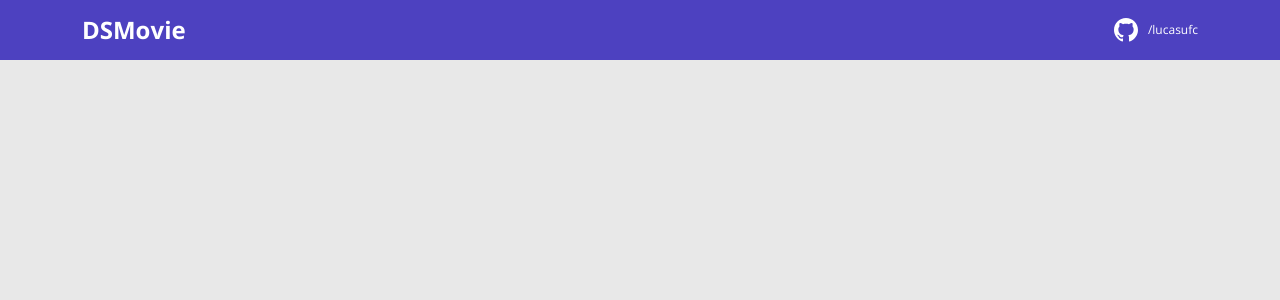
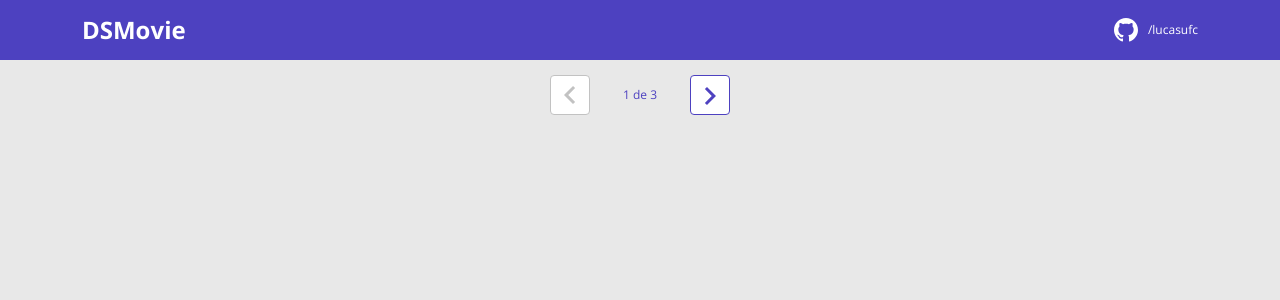
Before and after one commit to lucasufc/Dsmovie, a React (Create React App) app in the folder frontend/: page / in a window 1280 px wide. Shown: the top 300 px of the page. Built offline with nearby package versions, Linux system fonts and the light colour scheme.

Commit message:
add: pagination and form layouts

```diff
--- a/frontend/package.json
+++ b/frontend/package.json
@@ -10,9 +10,11 @@
     "@types/node": "^16.7.13",
     "@types/react": "^17.0.20",
     "@types/react-dom": "^17.0.9",
+    "@types/react-router-dom": "5.3.2",
     "bootstrap": "5.1.3",
     "react": "^17.0.2",
     "react-dom": "^17.0.2",
+    "react-router-dom": "6.2.1",
     "react-scripts": "5.0.0",
     "typescript": "^4.4.2",
     "web-vitals": "^2.1.0"
--- a/frontend/src/App.tsx
+++ b/frontend/src/App.tsx
@@ -1,8 +1,17 @@
-import { Navbar } from "./components/Navbar";
-
+import { Listing, Form } from "./pages/index";
+import { Navbar } from "./components/navbar/Navbar";
+import { BrowserRouter, Routes, Route } from 'react-router-dom'
 function App() {
     return(
-        <Navbar></Navbar>
+        <BrowserRouter>
+            <Navbar/>
+            <Routes>
+                <Route path="/" element={<Listing />} />
+                <Route path="/form">
+                    <Route path=":movieId" element={<Form />}/>
+                </Route>
+            </Routes>
+        </BrowserRouter>
     )
 }
 
--- /dev/null
+++ b/frontend/src/components/pagination/Pagination.css
@@ -0,0 +1,53 @@
+.dsmovie-pagination-container {
+    padding: 15px 0;
+    display: flex;
+    justify-content: center;
+    align-items: center;
+}
+
+.dsmovie-pagination-box {
+    width: 180px;
+    display: flex;
+    justify-content: space-between;
+    align-items: center;
+}
+
+.dsmovie-pagination-box form {
+    width: 100%;
+    display: flex;
+}
+
+.dsmovie-pagination-button {
+    width: 40px;
+    height: 40px;
+    border-radius: 4px;
+    background-color: #fff;
+    display: flex;
+    justify-content: center;
+    align-items: center;
+    border: 1px solid var(--color-primary);
+    cursor: pointer;
+}
+
+.dsmovie-pagination-button svg {
+    filter: brightness(0) saturate(100%) invert(26%) sepia(19%) saturate(7395%) hue-rotate(234deg) brightness(89%) contrast(92%);
+}
+
+.dsmovie-pagination-button:disabled {
+    border: 1px solid #c2c2c2;
+    cursor: unset;
+}
+
+.dsmovie-pagination-button:disabled svg {
+    filter: none;
+}
+
+.dsmovie-pagination-container p {
+    margin: 0;
+    font-size: 12px;
+    color: var(--color-primary);
+}
+
+.dsmovie-flip-horizontal {
+    transform: rotate(180deg);
+}
--- /dev/null
+++ b/frontend/src/components/pagination/Pagination.tsx
@@ -0,0 +1,18 @@
+import { ReactComponent as Arrow } from "assets/img/arrow.svg";
+import './Pagination.css'
+
+export const Pagination = () => {
+  return (
+    <div className="dsmovie-pagination-container">
+        <div className="dsmovie-pagination-box">
+            <button className="dsmovie-pagination-button" disabled={true}>
+                <Arrow />
+            </button>
+            <p>{`${1} de ${3}`}</p>
+            <button className="dsmovie-pagination-button" disabled={false}>
+                <Arrow className="dsmovie-flip-horizontal" />
+            </button>
+        </div>
+    </div>
+  )
+}
--- /dev/null
+++ b/frontend/src/pages/form/Form.css
@@ -0,0 +1,57 @@
+.dsmovie-form-container {
+    max-width: 480px;
+    margin: 40px auto;
+    padding: 20px;
+}
+
+.dsmovie-form {
+    width: calc(100% - 20px);
+}
+
+.dsmovie-form-group {
+    margin-bottom: 20px;
+}
+
+.dsmovie-form-group label {
+    font-size: 12px;
+    color: #aaa;
+}
+
+.dsmovie-form-btn-container {
+    display: flex;
+    justify-content: center;
+}
+
+.dsmovie-movie-card-image {
+    width: 100%;
+    border-radius: 8px 8px 0 0;
+}
+
+.dsmovie-card-bottom-container {
+    background-color: #fff;
+    display: flex;
+    flex-direction: column;
+    align-items: center;
+    padding: 10px 10px 20px 10px;
+    border-radius: 0 0 8px 8px;
+}
+
+.dsmovie-card-bottom-container h3 {
+    color: #4A4A4A;
+    text-align: center;
+    font-size: 14px;
+    font-weight: 700;
+    margin-bottom: 10px;
+    min-height: 40px;
+}
+
+.dsmovie-btn {
+    background-color: var(--color-primary);
+    font-size: 14px;
+    font-weight: 700;
+    height: 40px;
+    width: 180px;
+    display: flex;
+    align-items: center;
+    justify-content: center;
+}
--- /dev/null
+++ b/frontend/src/pages/form/Form.tsx
@@ -0,0 +1,40 @@
+import './Form.css'
+
+export const Form = () => {
+    const movie = {
+        id: 1,
+        image: "https://www.themoviedb.org/t/p/w533_and_h300_bestv2/jBJWaqoSCiARWtfV0GlqHrcdidd.jpg",
+        title: "The Witcher",
+        count: 2,
+        score: 4.5
+    };
+
+    return(
+    <div className="dsmovie-form-container">
+        <img className="dsmovie-movie-card-image" src="https://www.themoviedb.org/t/p/w533_and_h300_bestv2/jBJWaqoSCiARWtfV0GlqHrcdidd.jpg" alt="The Witcher" />
+        <div className="dsmovie-card-bottom-container">
+            <h3>"The Witcher"</h3>
+            <form className="dsmovie-form">
+                <div className="form-group dsmovie-form-group">
+                    <label htmlFor="email">Informe seu email</label>
+                    <input type="email" className="form-control" id="email" />
+                </div>
+                <div className="form-group dsmovie-form-group">
+                    <label htmlFor="score">Informe sua avaliação</label>
+                    <select className="form-control" id="score">
+                        <option>1</option>
+                        <option>2</option>
+                        <option>3</option>
+                        <option>4</option>
+                        <option>5</option>
+                    </select>
+                </div>
+                <div className="dsmovie-form-btn-container">
+                    <button type="submit" className="btn btn-primary dsmovie-btn">Salvar</button>
+                </div>
+            </form >
+            <button className="btn btn-primary dsmovie-btn mt-3">Cancelar</button>
+            </div >
+    </div >
+    )
+}
--- /dev/null
+++ b/frontend/src/pages/index.tsx
@@ -0,0 +1,2 @@
+export * from './listing/Listing'
+export * from './form/Form'
--- /dev/null
+++ b/frontend/src/pages/listing/Listing.tsx
@@ -0,0 +1,7 @@
+import { Pagination } from "../../components/pagination/Pagination"
+
+export const Listing = () => {
+    return(
+        <Pagination/>
+    )
+}
```
Also changed, not shown: frontend/src/assets/img/arrow.svg (added), frontend/src/components/navbar/Navbar.tsx (renamed from frontend/src/components/Navbar/index.tsx), 1 other file (tests, documents, lock files or other folders).
